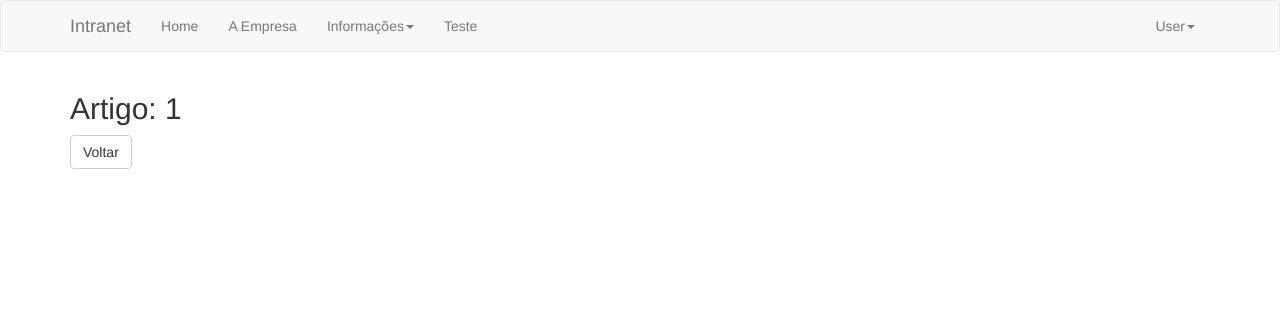
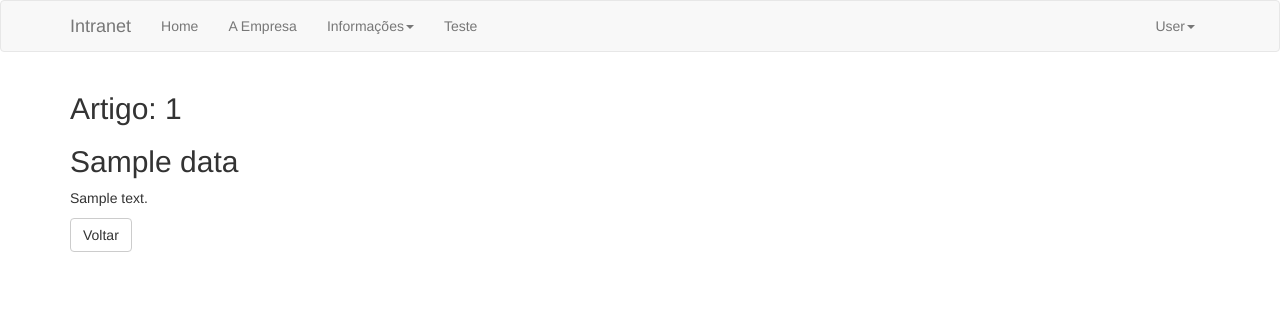
Before and after one commit to tiagozuege/flaskapp, a Flask app: template templates/artigo.html in a window 1280 px wide. Shown: the top 312 px of the page. Run offline with Flask 2, Linux system fonts and the light colour scheme; the template is opened without the code that fills it: most values are stand-ins (such as "Sample title", 1, 10 or a date in 2020); some libraries are stand-ins or nearby versions.

Commit message:
Funcionalidade para buscar artigos de uma base MySQL

```diff
--- a/app.py
+++ b/app.py
@@ -3,7 +3,7 @@ from flask_mysqldb import MySQL
 from dataset import getData, getArtigos
 
 data = getData()
-articles = getArtigos()
+#articles = getArtigos()
 
 app = Flask(__name__)
 
@@ -63,13 +63,17 @@ def login():
 def artigos():
     if request.method == 'POST':
         print('Here was a post')
-    return render_template('artigos.html', artigos = articles)
+    articles = fetchArticles('0')
+    return render_template('artigos.html', data=articles)
 
 
 
 @app.route('/artigo/<string:id>')
 def artigo(id):
-    return render_template('artigo.html', id=id)
+    #article = fetchArticles(int(id))
+    article = fetchArticles(id)
+    print(article)
+    return render_template('artigo.html', data=article)
 
 
 # Teste para verificar parametros enviados por POST
@@ -79,18 +83,28 @@ def teste():
         print('Here was a post')
         print(request.form['teste'])                    #Imprime os dados que vieram pelo POST
         check_paramaters(request.form['teste'])
-    return render_template('teste.html', data = data)
+    return render_template('teste.html', data=data)
 
 # Teste Mysql
 
 @app.route('/teste-mysql')
 def teste2():
-    l = []
     cur = mysql.connection.cursor()
     cur.execute('''SELECT * FROM usuarios''')
     data = cur.fetchall()
+    cur.close()
     #return data
     return render_template('teste-mysql.html', data=data)
+
+def fetchArticles(id):
+    cur = mysql.connection.cursor()
+    if id == '0':
+        cur.execute('''SELECT * FROM artigos''')
+    else:
+        cur.execute('''SELECT * FROM artigos WHERE id = %s''', id)
+    data = cur.fetchall()
+    cur.close()
+    return data
 
 
 # Exemplo de insert
--- a/templates/artigo.html
+++ b/templates/artigo.html
@@ -2,7 +2,13 @@
 
 {% block body %}
 
-    <h2>Artigo: {{id}}</h2>
+    {% for i in data %}
+    <h2>Artigo: {{i.id}}</h2>
+    <h2>{{i.titulo}}</h2>
+
+    <p>{{i.texto}}</p>
+    {% endfor %}
+
 
 
     <a class="btn btn-default" href="/artigos" role="button">Voltar</a>
--- a/templates/artigos.html
+++ b/templates/artigos.html
@@ -3,8 +3,8 @@
 {% block body %}
 
     <ul class="list-group">
-        {% for a in artigos %}
-        <li class="list-group-item"><a href="/artigo/{{a.id}}">{{a.titulo}}</a></li>
+        {% for i in data %}
+        <li class="list-group-item"><a href="/artigo/{{i.id}}">{{i.titulo}}</a></li>
         {% endfor %}
     </ul>
 
```
